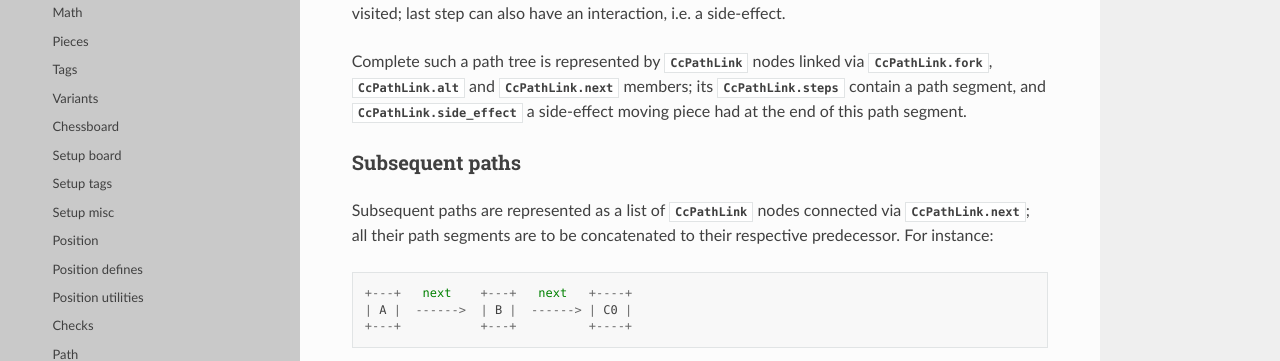
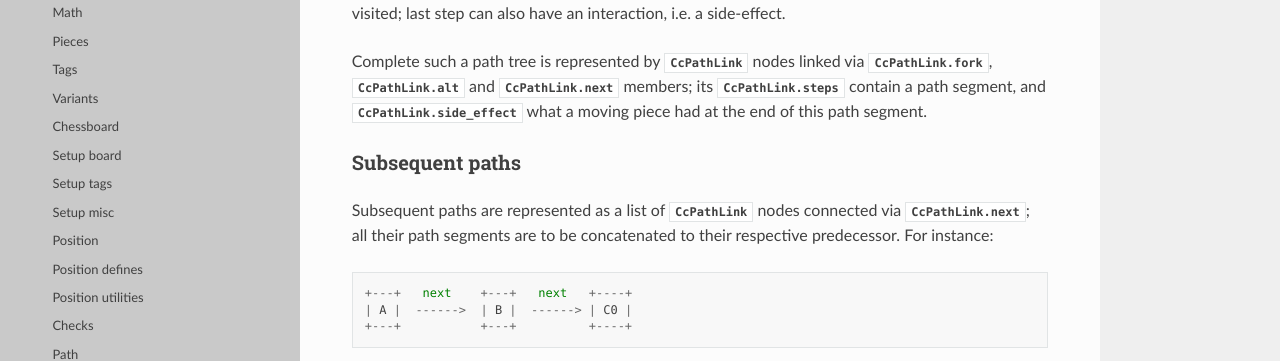
Before and after one commit to mmlacak/crochess, a Sphinx documentation site: the page built from docs/source/libcc/paths.rst, in a window 1280 px wide and 900 px high, scrolled down 882 px. Shown: the part 156-517 px from the top of the window. Built offline with Sphinx 7.4.7 and the Read the Docs theme 3.1.0, drawn with Linux system fonts in a browser that asks for light colours.

Commit message:
Tiny doc edit.

```diff
--- a/docs/source/libcc/paths.rst
+++ b/docs/source/libcc/paths.rst
@@ -59,7 +59,7 @@ side-effect.
 Complete such a path tree is represented by :c:type:`CcPathLink` nodes linked via
 :c:member:`CcPathLink.fork`, :c:member:`CcPathLink.alt` and :c:member:`CcPathLink.next`
 members; its :c:member:`CcPathLink.steps` contain a path segment, and
-:c:member:`CcPathLink.side_effect` a side-effect moving piece had at the end of
+:c:member:`CcPathLink.side_effect` what a moving piece had at the end of
 this path segment.
 
 .. _lbl-libcc-paths-segmenttree-subsequent:
```
